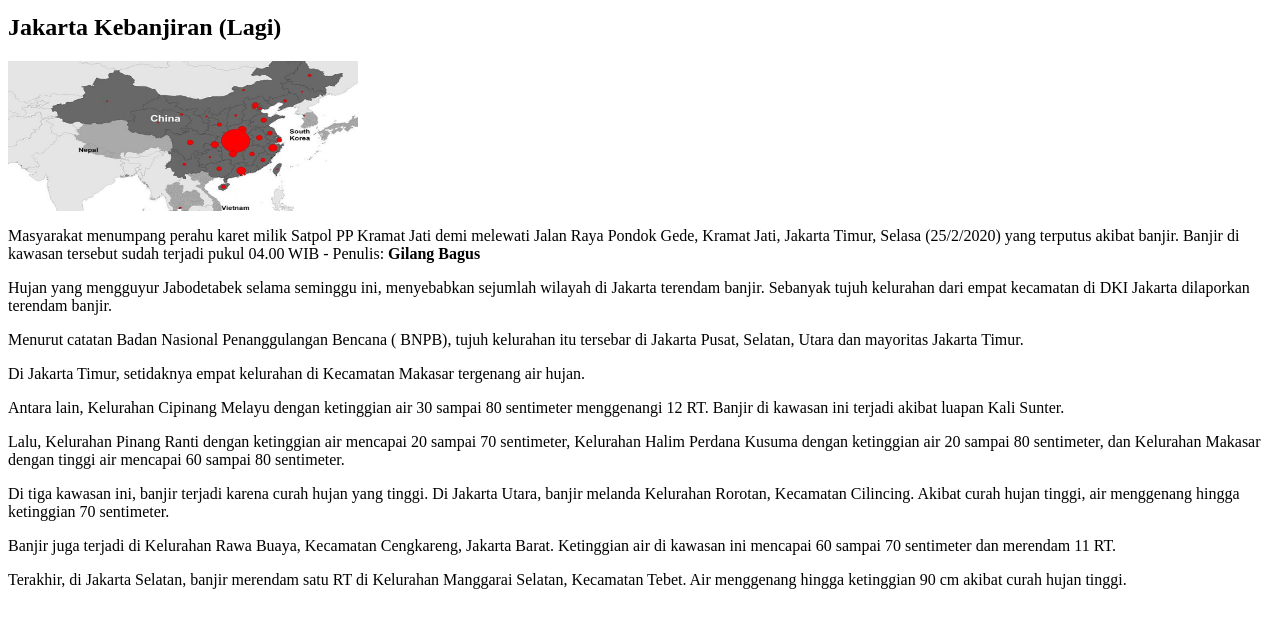
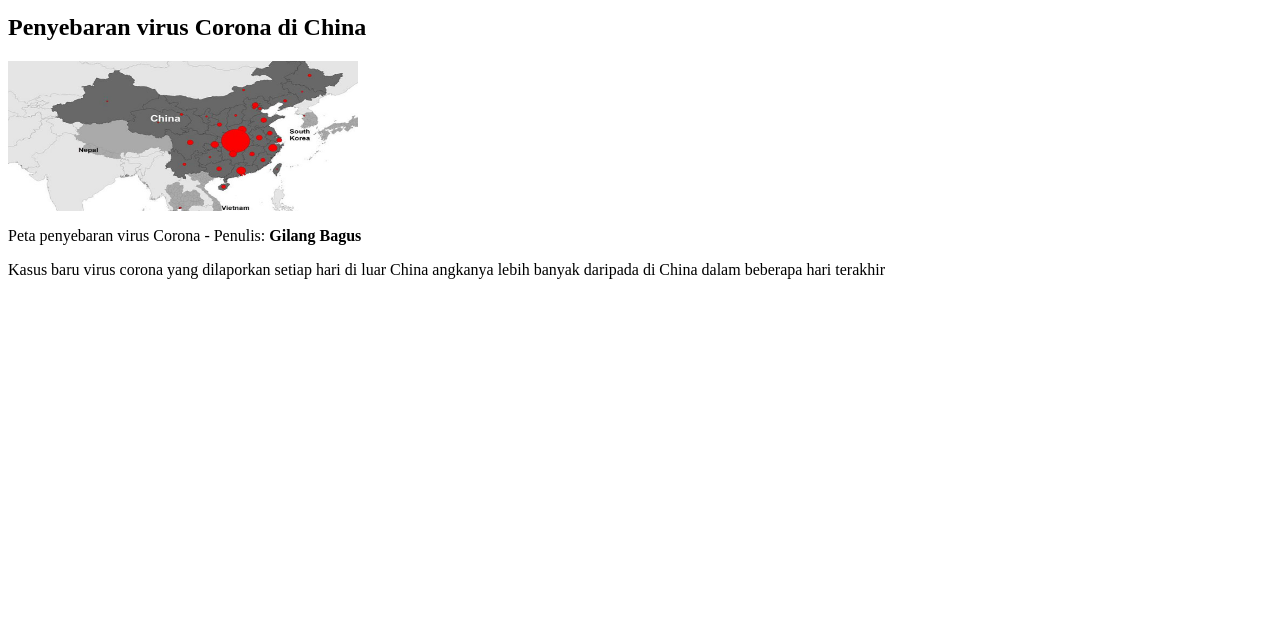
Before and after one commit to gilangbagus-rama/gilangbagus-rama.github.io, a plain HTML site: page Berita_luargri.html in a window 1280 px wide. Shown: the part 164-792 px from the top of the page. Drawn offline with Linux system fonts and the light colour scheme.

Commit message:
Update Berita_luargri.html

```diff
--- a/Berita_luargri.html
+++ b/Berita_luargri.html
@@ -8,23 +8,12 @@
 <body>
 	<a href="home.html"><img  src="img/logo.png" width="350" height="150"/> </a>
 <p></p>
-<h2>Jakarta Kebanjiran (Lagi)</h2>
+<h2>Penyebaran virus Corona di China</h2>
 <p><img src="img/corona virus.jpg" width="350" height="150" alt=""/></p>
-	<p><font size="small">Masyarakat menumpang perahu karet milik Satpol PP Kramat Jati demi melewati Jalan Raya Pondok Gede, Kramat Jati, Jakarta Timur, Selasa (25/2/2020) yang terputus akibat banjir. Banjir di kawasan tersebut sudah terjadi pukul 04.00 WIB - Penulis: <strong>Gilang Bagus</strong></font></font></p>
+	<p><font size="small">Peta penyebaran virus Corona - Penulis: <strong>Gilang Bagus</strong></font></font></p>
 
-	<p>Hujan yang mengguyur Jabodetabek selama seminggu ini, menyebabkan sejumlah wilayah di Jakarta terendam banjir. Sebanyak tujuh kelurahan dari empat kecamatan di DKI Jakarta dilaporkan terendam banjir.</p>
-
-<p>Menurut catatan Badan Nasional Penanggulangan Bencana ( BNPB), tujuh kelurahan itu tersebar di Jakarta Pusat, Selatan, Utara dan mayoritas Jakarta Timur.</p><p> Di Jakarta Timur, setidaknya empat kelurahan di Kecamatan Makasar tergenang air hujan.
-
-	<p>Antara lain, Kelurahan Cipinang Melayu dengan ketinggian air 30 sampai 80 sentimeter menggenangi 12 RT. Banjir di kawasan ini terjadi akibat luapan Kali Sunter.
-
-	<p> Lalu, Kelurahan Pinang Ranti dengan ketinggian air mencapai 20 sampai 70 sentimeter, Kelurahan Halim Perdana Kusuma dengan ketinggian air 20 sampai 80 sentimeter, dan Kelurahan Makasar dengan tinggi air mencapai 60 sampai 80 sentimeter.
-
-	<p> Di tiga kawasan ini, banjir terjadi karena curah hujan yang tinggi. Di Jakarta Utara, banjir melanda Kelurahan Rorotan, Kecamatan Cilincing. Akibat curah hujan tinggi, air menggenang hingga ketinggian 70 sentimeter.
-
-	<p>Banjir juga terjadi di Kelurahan Rawa Buaya, Kecamatan Cengkareng, Jakarta Barat. Ketinggian air di kawasan ini mencapai 60 sampai 70 sentimeter dan merendam 11 RT.
-
-	<p>Terakhir, di Jakarta Selatan, banjir merendam satu RT di Kelurahan Manggarai Selatan, Kecamatan Tebet. Air menggenang hingga ketinggian 90 cm akibat curah hujan tinggi.</p>
+	<p>Kasus baru virus corona yang dilaporkan setiap hari di luar China angkanya lebih banyak daripada di China dalam beberapa hari terakhir</p>
+	<p></p>
 
 </body>
 </html>
```
